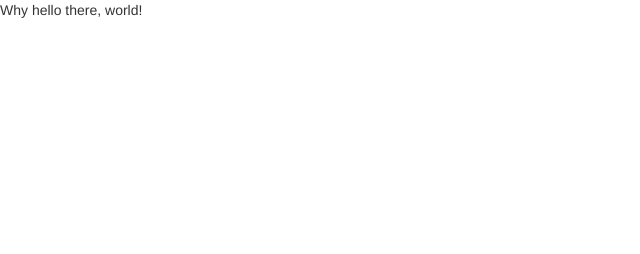
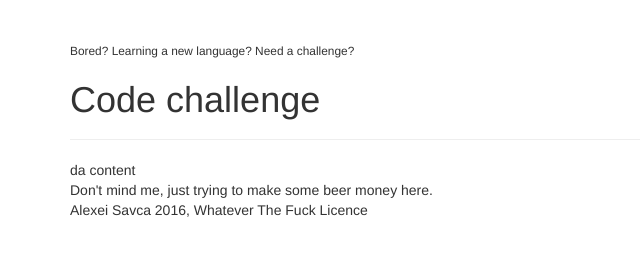
Before and after one commit to alexeisavca/code-challenge, a website: page index.html in a window 1280 px wide. Shown: the whole page, without its empty margins (0-640 px from the left). Drawn offline with nearby package versions, Linux system fonts and the light colour scheme.

Commit message:
Let there be some layout

```diff
--- a/index.html
+++ b/index.html
@@ -6,6 +6,22 @@
     <link rel="stylesheet" href="node_modules/bootstrap/dist/css/bootstrap.min.css">
 </head>
 <body>
-Why hello there, world!
+<div class="container">
+    <header class="page-header">
+        <small>Bored? Learning a new language? Need a challenge?</small><br/>
+        <h1>
+            Code challenge
+        </h1>
+    </header>
+    <section>
+        da content
+    </section>
+    <section>
+        Don't mind me, just trying to make some beer money here.
+    </section>
+    <footer>
+        Alexei Savca 2016, Whatever The Fuck Licence
+    </footer>
+</div>
 </body>
 </html>
```
